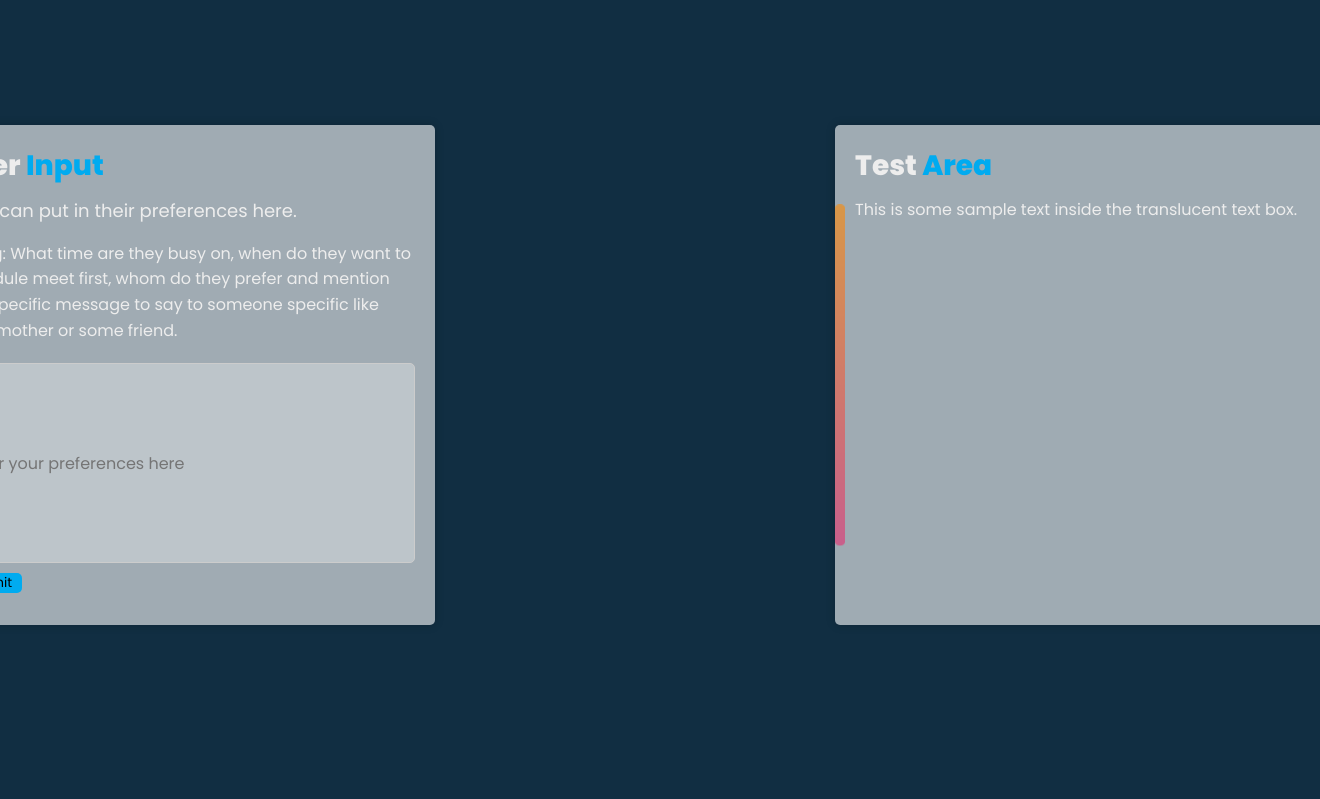
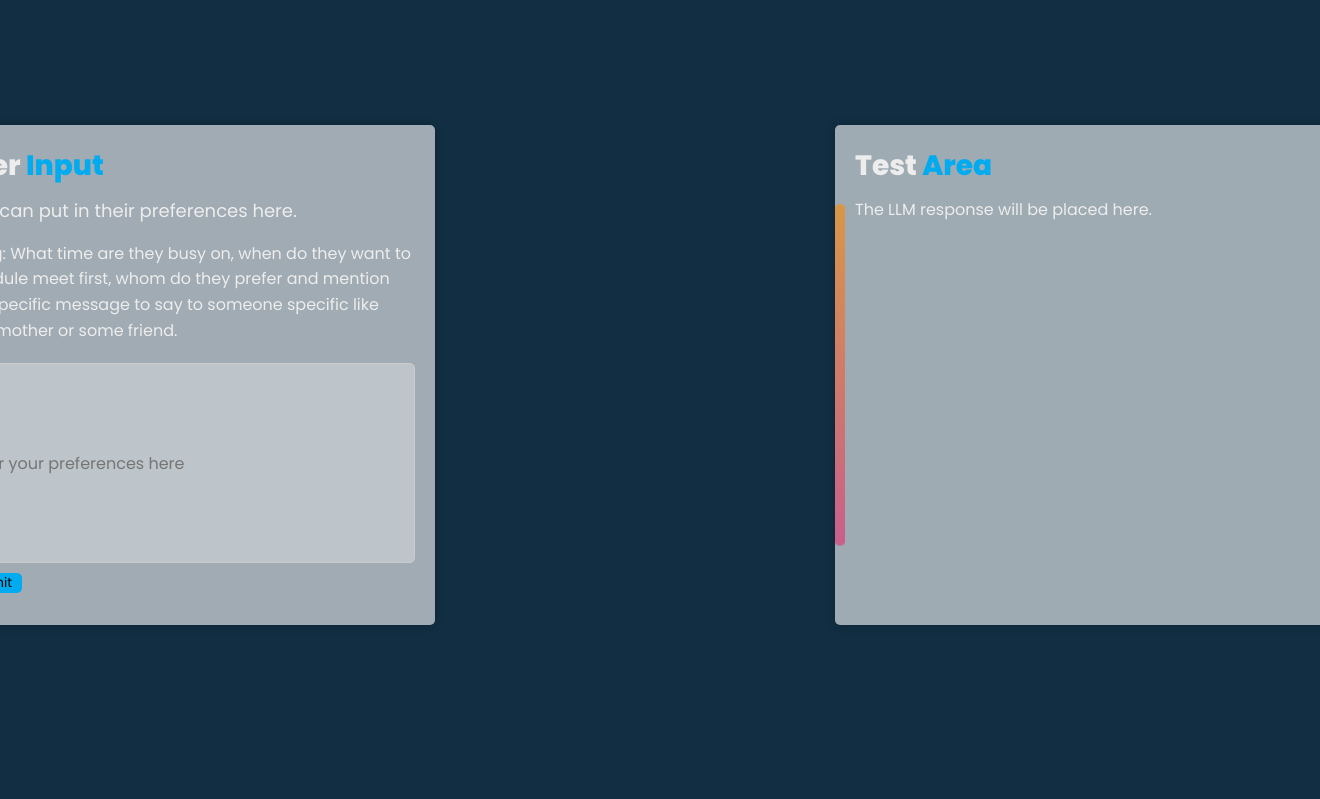
Before and after one commit to Akshaykushawaha/lablabai_elevenlabs_hack, a Flask app: page / in a window 1320 px wide. Shown: the part 800-1599 px from the top of the page. Run offline with Flask 3, Linux system fonts and the light colour scheme.

Commit message:
Update index.html

```diff
--- a/template/index.html
+++ b/template/index.html
@@ -80,7 +80,7 @@
             </div>
             <div class="translucent-text-box">
                 <h2 class="sub-heading">Test <span>Area</span><span class="animate scrollq " style="--i:1;"></span></h2>
-                <p>This is some sample text inside the translucent text box.</p>
+                <p>The LLM response will be placed here.</p>
             </div>
         </div>
     </section>
```
